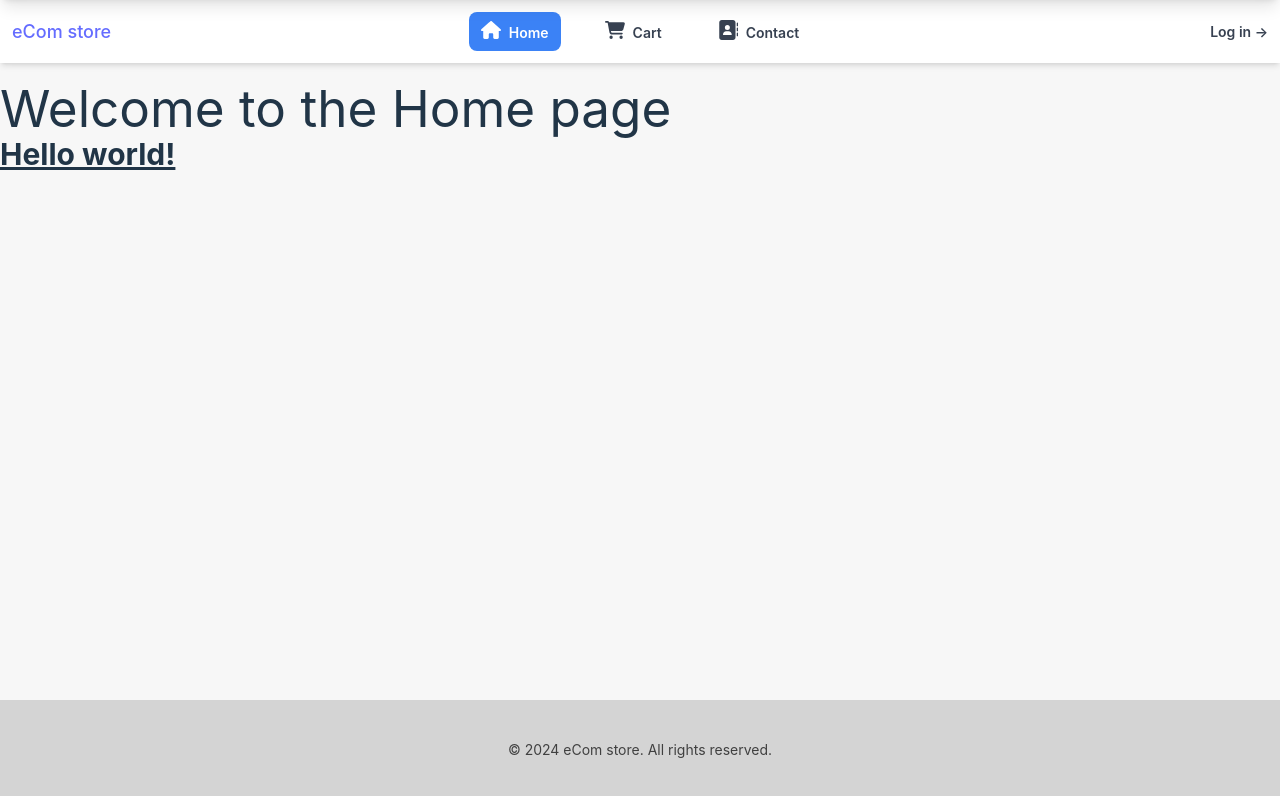
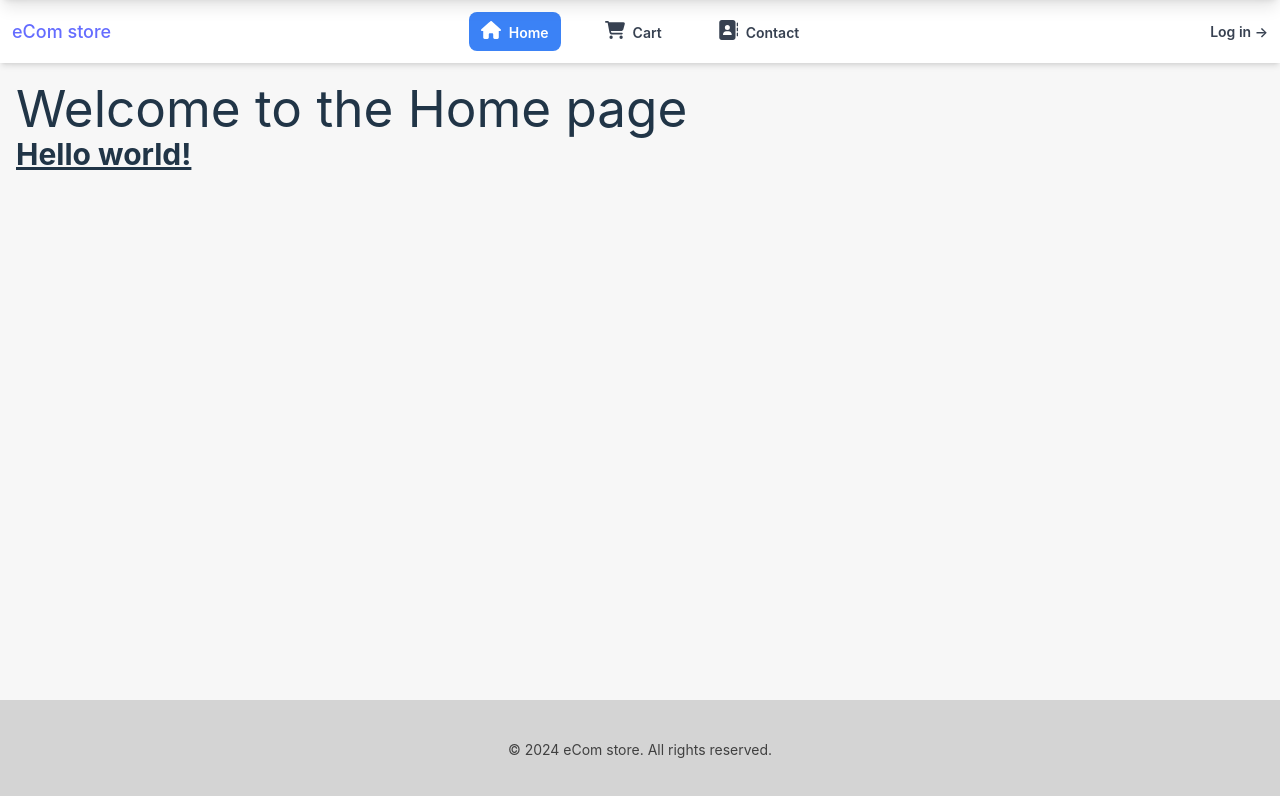
Before and after one commit to Kinenystuen/eComStore, a React (Vite) app: page / in a window 1280 px wide. Shown: the top 796 px of the page. Built offline with nearby package versions, Linux system fonts and the light colour scheme.

Commit message:
Adding padding to main section

```diff
--- a/src/_root/RootLayout.tsx
+++ b/src/_root/RootLayout.tsx
@@ -12,7 +12,7 @@ const RootLayout = () => {
       <HeaderBar />
 
       {/* Main Section */}
-      <section className="flex-grow mt-14 lg:mt-20">
+      <section className="container mx-auto px-4 mb-8 flex-grow mt-14 lg:mt-20">
         <Outlet />
       </section>
 
```
